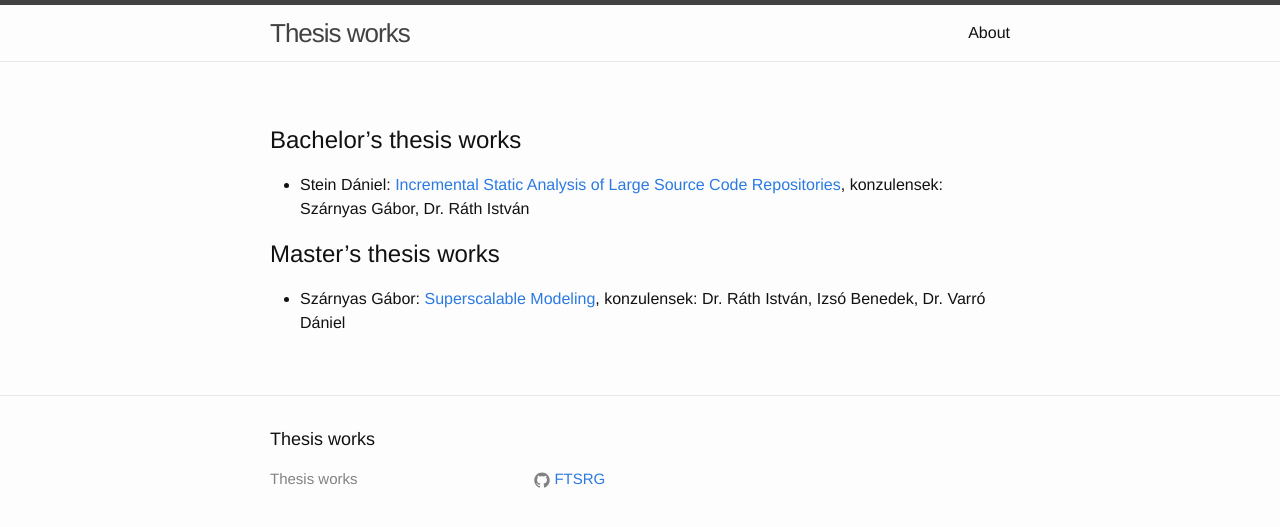
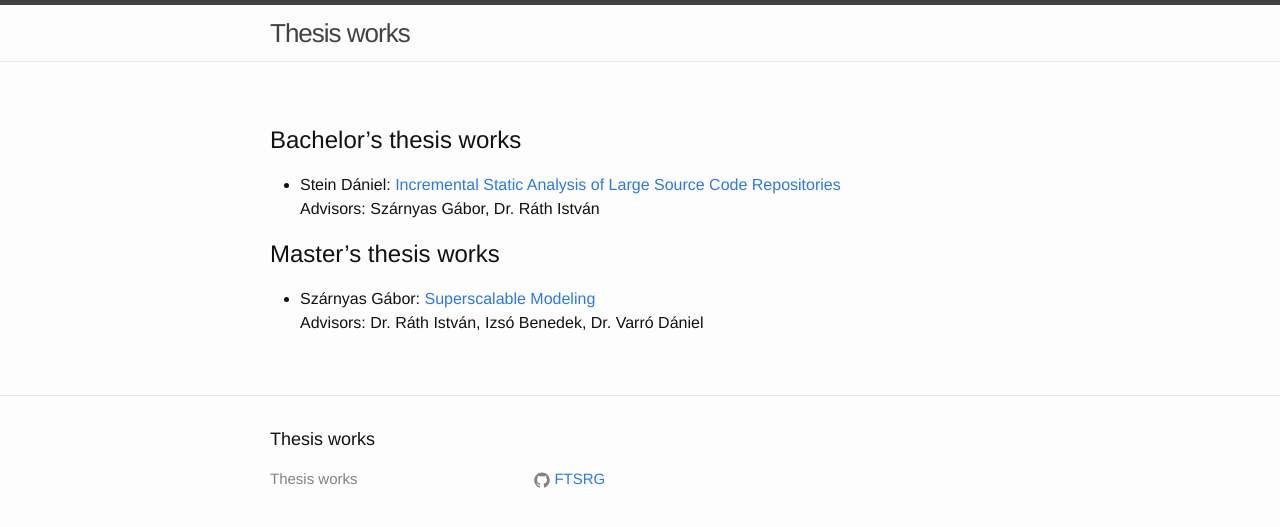
Before and after one commit to ftsrg/thesis-works, a Jekyll site: the page built from index.md, in a window 1280 px wide. Shown: the top 527 px of the page. Built offline with Jekyll 4.4.1, drawn with Linux system fonts in a browser that asks for light colours.

Commit message:
Updated page

```diff
--- a/index.md
+++ b/index.md
@@ -6,11 +6,13 @@ tagline: Fault Tolerant Systems Research Group
 # Bachelor's thesis works
 
 {% assign bsc_thesis_works = site.data.bsc.thesis_works %}
-{% for bsc_thesis in bsc_thesis_works %}* {{ bsc_thesis.author }}: [{{ bsc_thesis.title }}](bsc/{{ bsc_thesis.filename }}.pdf), konzulensek: {{ bsc_thesis.advisors }}
+{% for bsc_thesis in bsc_thesis_works %}* {{ bsc_thesis.author }}: [{{ bsc_thesis.title }}](bsc/{{ bsc_thesis.filename }}.pdf)<br/>
+Advisors: {{ bsc_thesis.advisors }}
 {% endfor %}
 
 # Master's thesis works
 
 {% assign msc_thesis_works = site.data.msc.thesis_works %}
-{% for msc_thesis in msc_thesis_works %}* {{ msc_thesis.author }}: [{{ msc_thesis.title }}](msc/{{ msc_thesis.filename }}.pdf), konzulensek: {{ msc_thesis.advisors }}
+{% for msc_thesis in msc_thesis_works %}* {{ msc_thesis.author }}: [{{ msc_thesis.title }}](msc/{{ msc_thesis.filename }}.pdf)<br/>
+Advisors: {{ msc_thesis.advisors }}
 {% endfor %}
```
Also changed, not shown: about.md (deleted, +0 -11 lines), index.html (deleted, +0 -23 lines).
